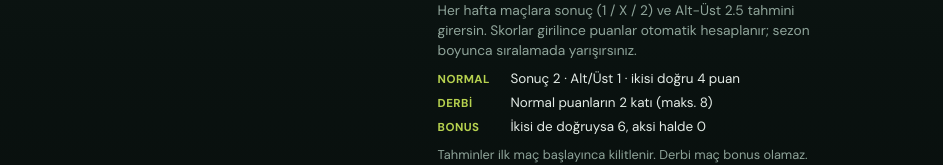
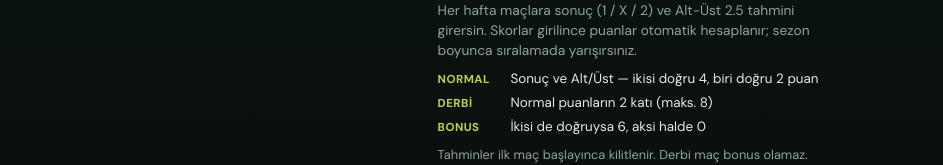
Before and after one commit to KarahanGuzel/Football_Guess_Game, a Next.js app: page /login in a window 1280 px wide. Shown: the part 293-458 px from the top of the page, without its empty margins (0-943 px from the left). Built offline with nearby package versions, Linux system fonts and the light colour scheme; no server answers.

Commit message:
Clarify Normal scoring copy on login: both 4, one 2.
Co-authored-by: Oğuzhan Bağışlar <oguzhanbagislar@users.noreply.github.com>

```diff
--- a/src/app/login/page.tsx
+++ b/src/app/login/page.tsx
@@ -55,7 +55,7 @@ export default async function LoginPage() {
         <ul className="login-rules-list">
           <li>
             <span className="login-rules-label">Normal</span>
-            Sonuç 2 · Alt/Üst 1 · ikisi doğru 4 puan
+            Sonuç ve Alt/Üst — ikisi doğru 4, biri doğru 2 puan
           </li>
           <li>
             <span className="login-rules-label">Derbi</span>
```
